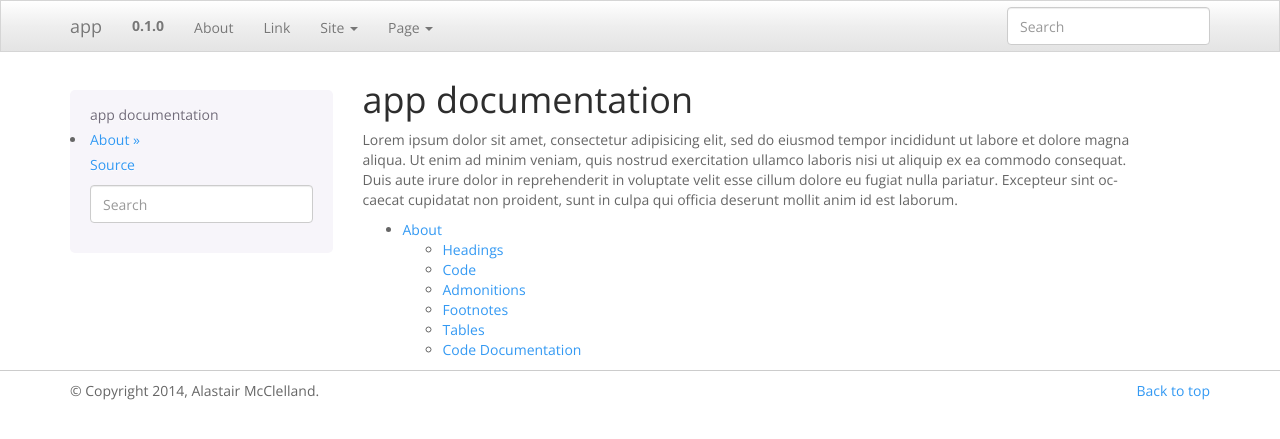
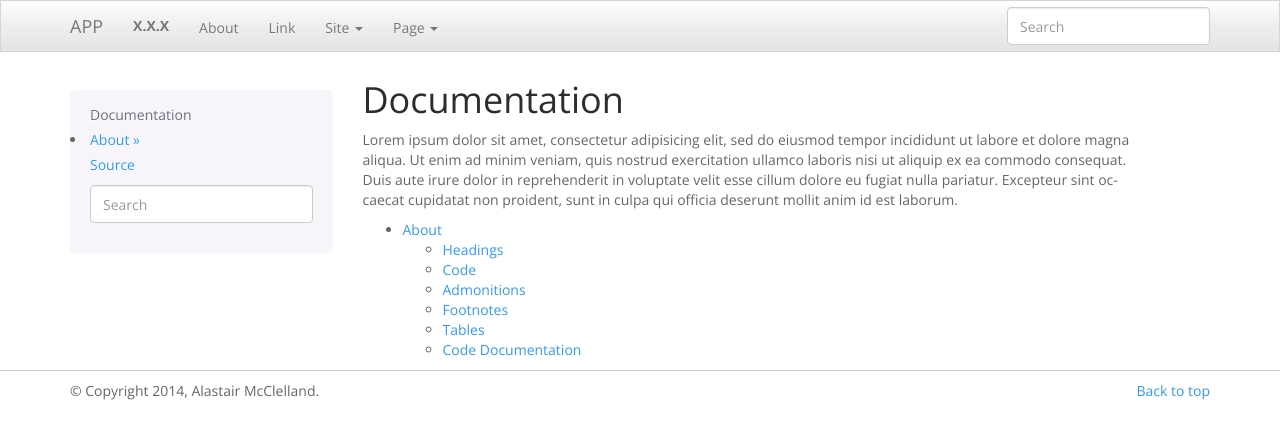
Before and after one commit to almcc/cpp-project-bootstrap, a Sphinx documentation site: the page built from documentation/sphinx/index.rst, in a window 1280 px wide. Shown: the top 439 px of the page. Built offline with Sphinx 7.4.7, drawn with Linux system fonts in a browser that asks for light colours.

Commit message:
global set version

```diff
--- a/documentation/sphinx/conf.py
+++ b/documentation/sphinx/conf.py
@@ -48,7 +48,11 @@ source_suffix = '.rst'
 master_doc = 'index'
 
 # General information about the project.
-project = u'app'
+# if os.environ.has_key['SPHINX_PROJECT_NAME']:
+project = os.environ.get('SPHINX_PROJECT_NAME','app')
+# else:
+    # project = app
+
 copyright = u'2014, Alastair McClelland'
 
 # The version info for the project you're documenting, acts as replacement for
@@ -56,9 +60,9 @@ copyright = u'2014, Alastair McClelland'
 # built documents.
 #
 # The short X.Y version.
-version = '0.1.0'
+version = 'X.X.X'
 # The full version, including alpha/beta/rc tags.
-release = '0.1.0'
+release = 'X.X.X'
 
 # The language for content autogenerated by Sphinx. Refer to documentation
 # for a list of supported languages.
@@ -182,11 +186,11 @@ html_show_sphinx = False
 #html_file_suffix = None
 
 # Output file base name for HTML help builder.
-htmlhelp_basename = 'appdoc'
+htmlhelp_basename = project+'doc'
 
 html_theme_options = {
     # Navigation bar title. (Default: ``project`` value)
-    'navbar_title': "app",
+    'navbar_title': project.upper(),
 
     # Tab name for entire site. (Default: "Site")
     'navbar_site_name': "Site",
@@ -263,7 +267,7 @@ latex_elements = {
 # (source start file, target name, title,
 #  author, documentclass [howto, manual, or own class]).
 latex_documents = [
-  ('index', 'app.tex', u'app Documentation',
+  ('index', project+'.tex', project.upper()+' Documentation',
    u'Alastair McClelland', 'manual'),
 ]
 
@@ -293,7 +297,7 @@ latex_documents = [
 # One entry per manual page. List of tuples
 # (source start file, name, description, authors, manual section).
 man_pages = [
-    ('index', 'app', u'app Documentation',
+    ('index', project, project.upper()+' Documentation',
      [u'Alastair McClelland'], 1)
 ]
 
@@ -307,8 +311,8 @@ man_pages = [
 # (source start file, target name, title, author,
 #  dir menu entry, description, category)
 texinfo_documents = [
-  ('index', 'app', u'app Documentation',
-   u'Alastair McClelland', 'app', 'One line description of project.',
+  ('index', project, project.upper()+' Documentation',
+   u'Alastair McClelland', project, 'One line description of project.',
    'Miscellaneous'),
 ]
 
--- a/documentation/sphinx/index.rst
+++ b/documentation/sphinx/index.rst
@@ -1,5 +1,5 @@
-app documentation
-=================
+Documentation
+=============
 
 Lorem ipsum dolor sit amet, consectetur adipisicing elit, sed do eiusmod tempor incididunt ut labore et dolore magna aliqua. Ut enim ad minim veniam, quis nostrud exercitation ullamco laboris nisi ut aliquip ex ea commodo consequat. Duis aute irure dolor in reprehenderit in voluptate velit esse cillum dolore eu fugiat nulla pariatur. Excepteur sint occaecat cupidatat non proident, sunt in culpa qui officia deserunt mollit anim id est laborum.
 
```
Also changed, not shown: 7 other files.
